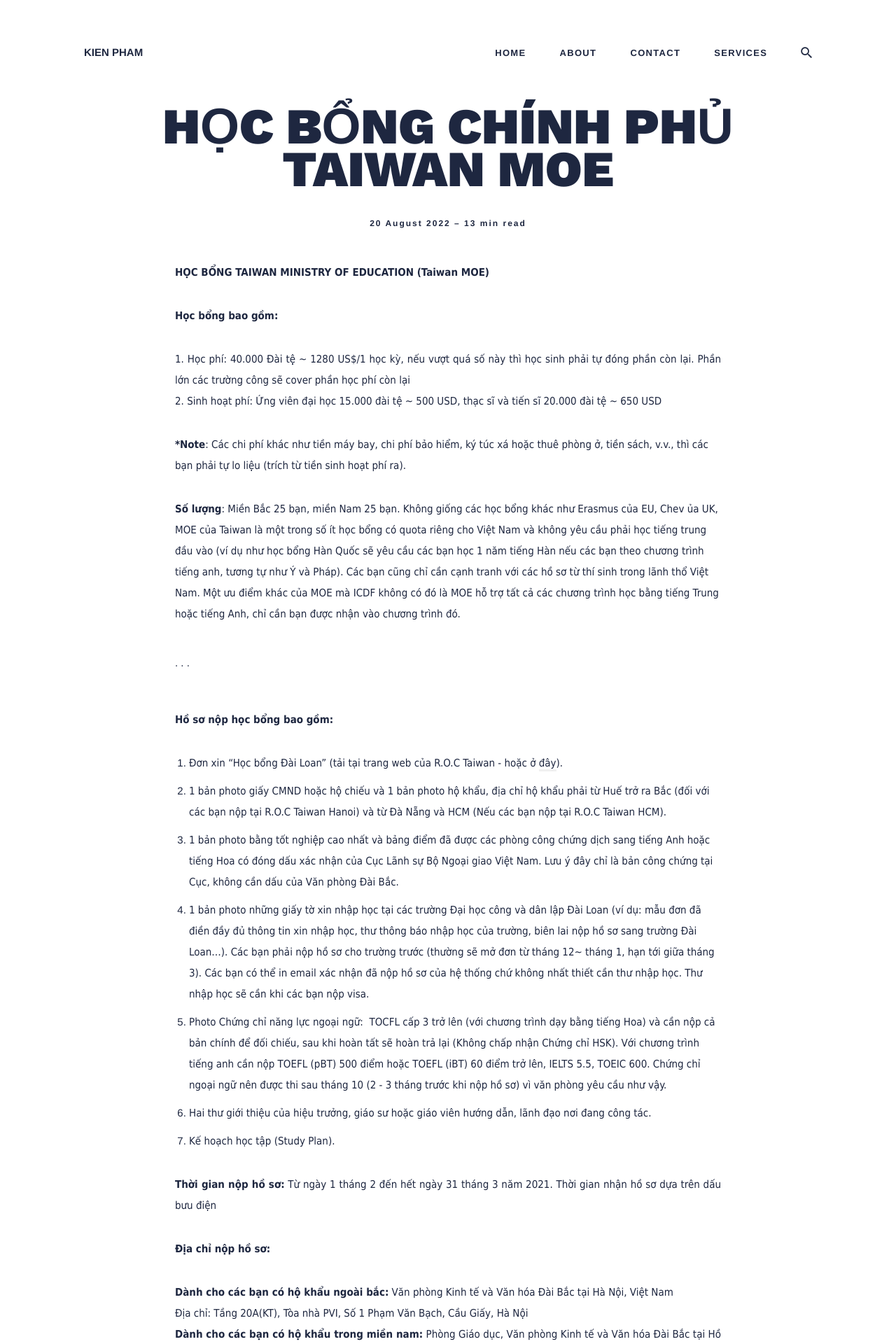
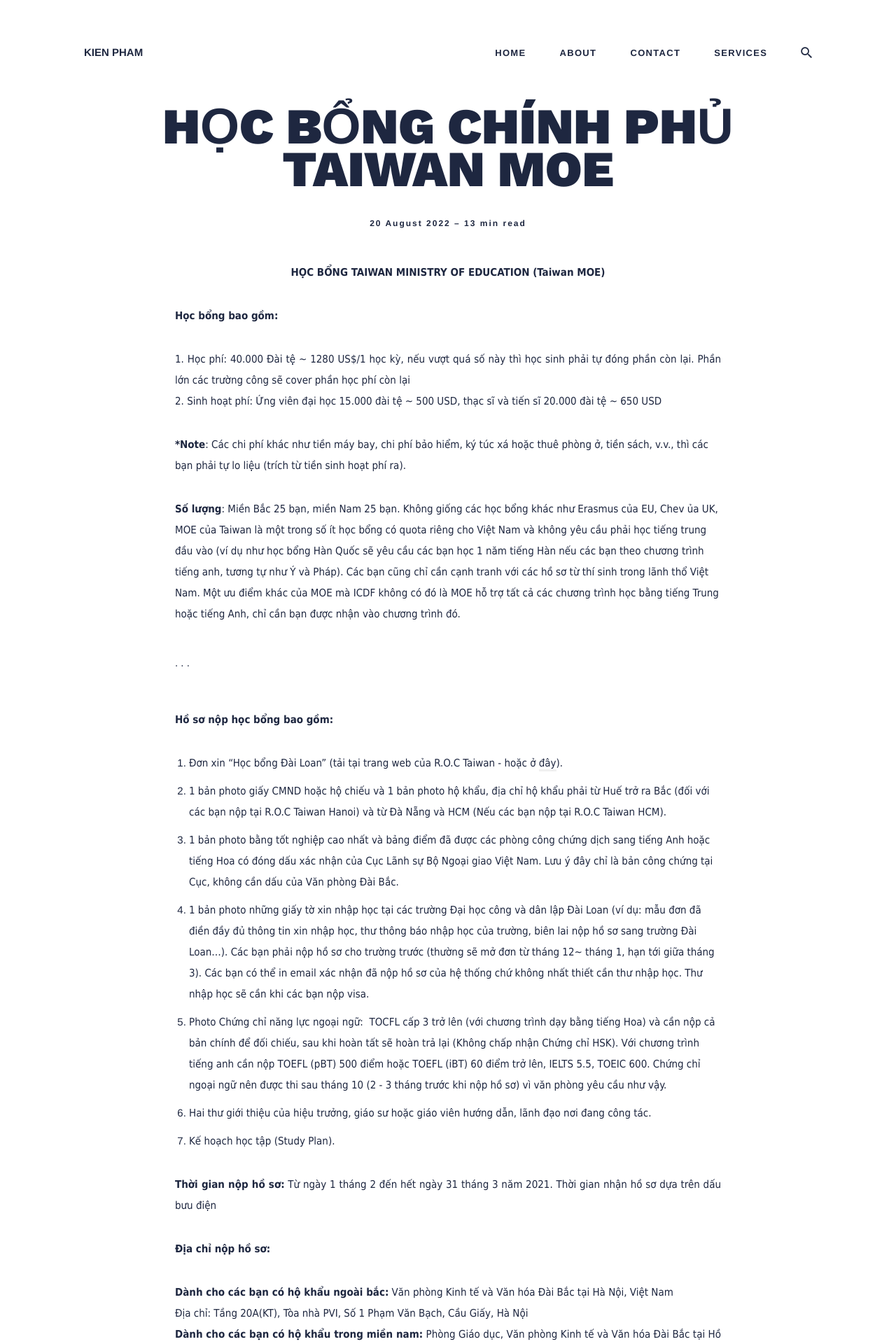
Before and after one commit to ray-ers/ray-ers.github.io, a Jekyll site: the page built from _posts/2022-08-20-TaiwanMOE.md, in a window 1280 px wide. Shown: the top 1920 px of the page at 70% size. Built offline with Jekyll 4.4.1, drawn with Linux system fonts in a browser that asks for light colours; nearby versions of some CDN libraries.

Commit message:
Update 2022-08-20-TaiwanMOE.md

```diff
--- a/_posts/2022-08-20-TaiwanMOE.md
+++ b/_posts/2022-08-20-TaiwanMOE.md
@@ -5,7 +5,7 @@ description: Học bổng dạng merit-based không hoàn lại mở một năm
 date: 2022-08-20 14:30:00 +0700
 tags: [scholarship, hoc-bong, du-hoc, taiwan]
 ---
-<div align="justify"><p><span style="font-family:Tahoma;"><b>HỌC BỔNG TAIWAN MINISTRY OF EDUCATION (Taiwan MOE)</b></span></p></div>
+<div align="center"><p><span style="font-family:Tahoma;"><b>HỌC BỔNG TAIWAN MINISTRY OF EDUCATION (Taiwan MOE)</b></span></p></div>
 
 <p><strong><span style="font-family:Tahoma">Học bổng bao gồm:</span></strong>
 
```
